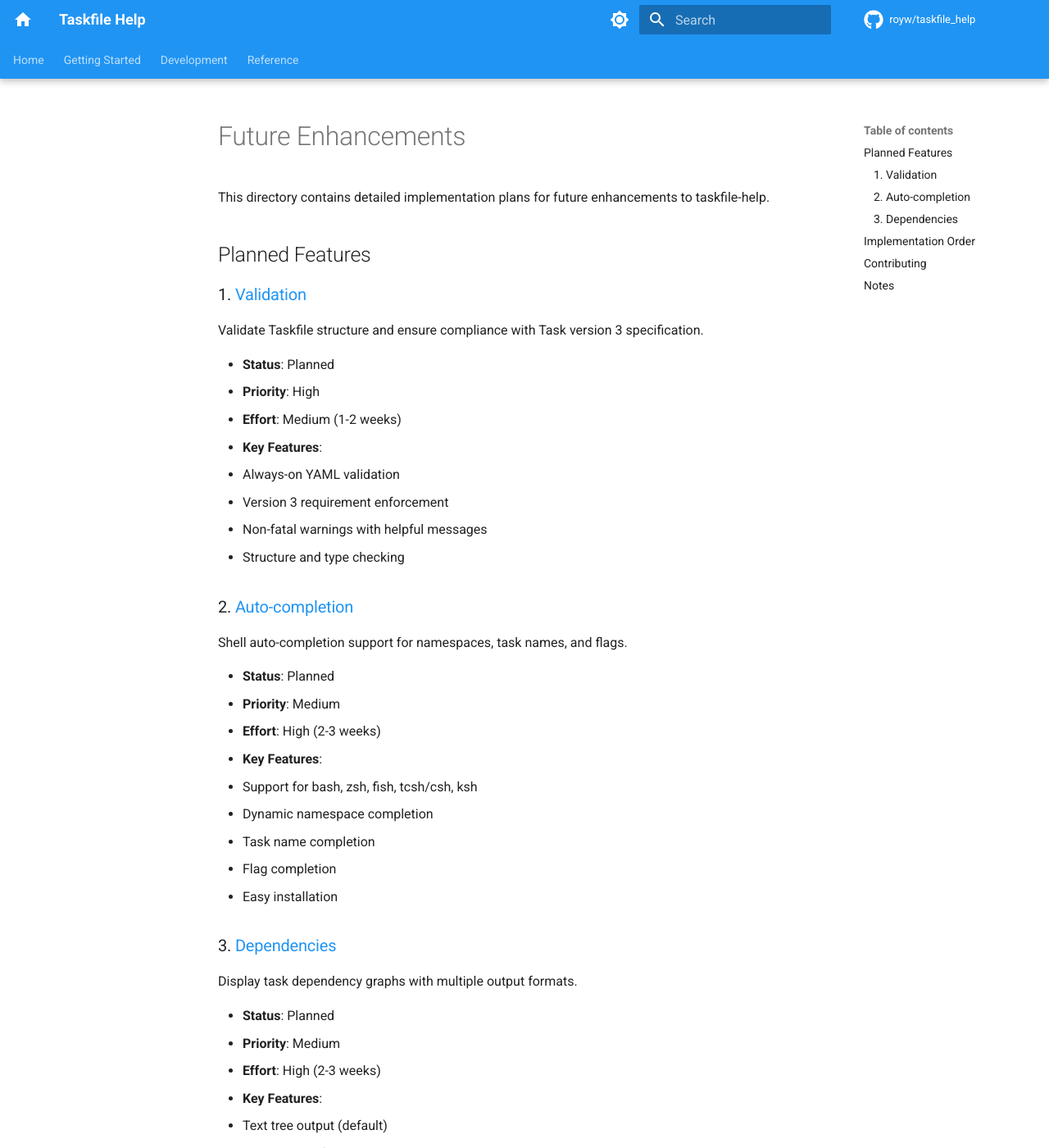
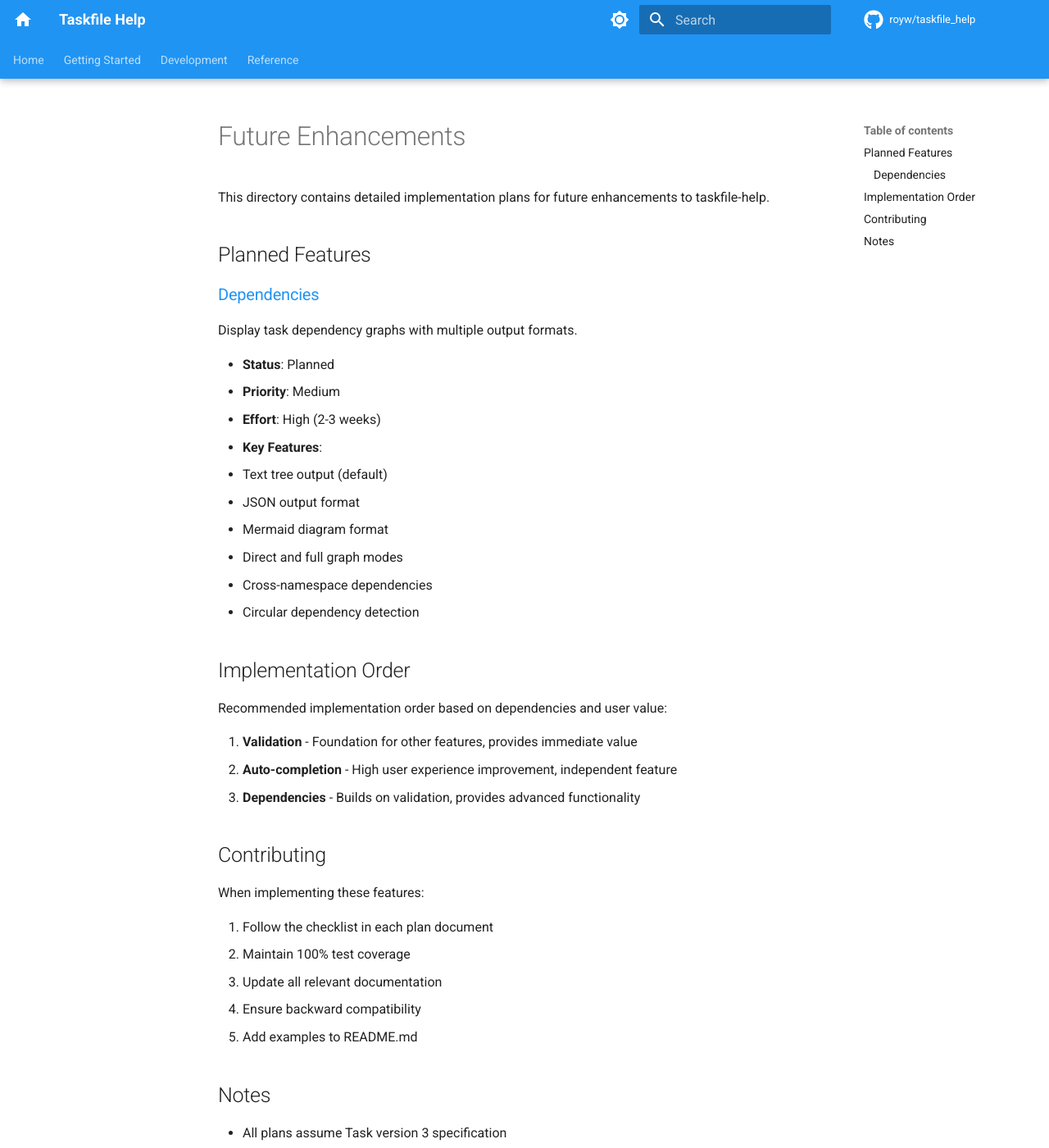
Before and after one commit to royw/taskfile_help, an MkDocs documentation site: the page built from docs/future/README.md, in a window 1280 px wide and 1400 px high. Shown: the whole window at 82% size. Built offline with MkDocs 1.6.1 and Material for MkDocs 9.7.7, drawn with Linux system fonts in a browser that asks for light colours; comment, search, counter and statistics services are not loaded.

Commit message:
docs: remove completed features from future plans
- Remove validation and auto-completion from planned features
- These features have been implemented and documented

```diff
--- a/docs/future/README.md
+++ b/docs/future/README.md
@@ -4,34 +4,7 @@ This directory contains detailed implementation plans for future enhancements to
 
 ## Planned Features
 
-### 1. [Validation](validation.md)
-
-Validate Taskfile structure and ensure compliance with Task version 3 specification.
-
-- **Status**: Planned
-- **Priority**: High
-- **Effort**: Medium (1-2 weeks)
-- **Key Features**:
-  - Always-on YAML validation
-  - Version 3 requirement enforcement
-  - Non-fatal warnings with helpful messages
-  - Structure and type checking
-
-### 2. [Auto-completion](autocompletion.md)
-
-Shell auto-completion support for namespaces, task names, and flags.
-
-- **Status**: Planned
-- **Priority**: Medium
-- **Effort**: High (2-3 weeks)
-- **Key Features**:
-  - Support for bash, zsh, fish, tcsh/csh, ksh
-  - Dynamic namespace completion
-  - Task name completion
-  - Flag completion
-  - Easy installation
-
-### 3. [Dependencies](dependencies.md)
+### [Dependencies](dependencies.md)
 
 Display task dependency graphs with multiple output formats.
 
```
Also changed, not shown: CHANGELOG.md (+1 -0 lines).
